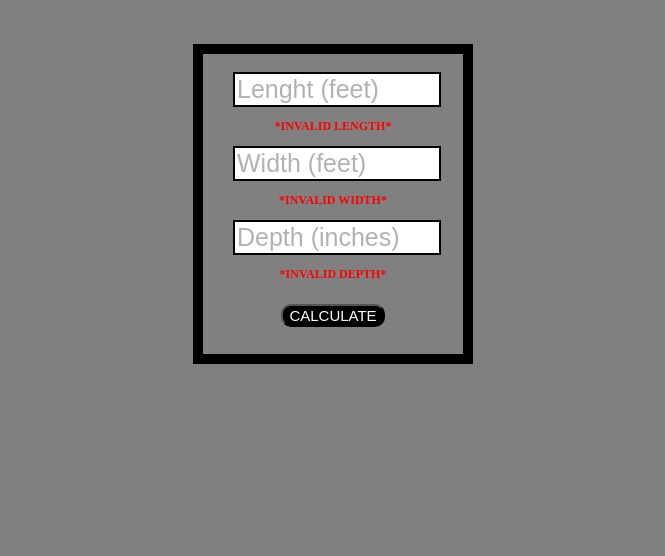
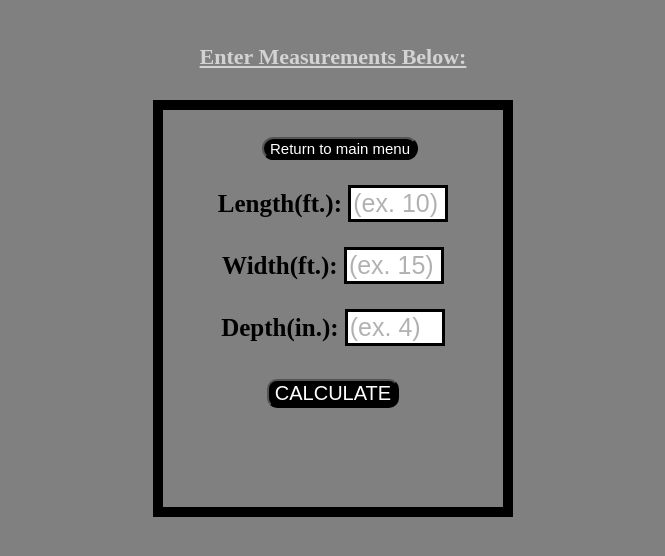
Before and after one commit to EmmanuelGR02/ConcretePriceWebsite, a plain HTML site: page calcYards.html in a window 1280 px wide. Shown: the part 148-704 px from the top of the page, without its empty margins (307-972 px from the left). Drawn offline with Linux system fonts and the light colour scheme.

Commit message:
yard calculator finished

```diff
--- /dev/null
+++ b/JScalcyards.js
@@ -0,0 +1,53 @@
+function yardsMain() {
+    // declare the measurements to variables
+    var length = document.getElementById("yardLength").value;
+    var width = document.getElementById("yardWidth").value;
+    var depth = document.getElementById("yardDepth").value;
+    var totalYards;
+
+
+    checkInvalidInput();
+    calculateYards();
+    if (totalYards >= 0) {
+        document.getElementById("totalYards").innerHTML = "Total yards: " + totalYards;
+        document.getElementById("resetButton").style.display="block";
+    } else {
+        document.getElementById("ifString").innerHTML = "**Do NOT enter letters or special characters**";
+        document.getElementById("resetButton").style.display="block";
+    }
+
+    // use the measurement entered to calculate the yards
+    function calculateYards() {
+        let inchesToFeet = depth/12;
+        let squaredFeet = length * width * inchesToFeet;
+        let tempYards = squaredFeet/27;
+        totalYards = Math.round(tempYards * 100.0) / 100.0;
+    }
+
+    //
+    function checkInvalidInput() {
+        if (length == "" && width == "" && depth == "") {
+            document.getElementById("invalidLength").style.display="block";
+            document.getElementById("invalidWidth").style.display="block";
+            document.getElementById("invalidDepth").style.display="block";
+        } else if (length == "" && width == "") {
+            document.getElementById("invalidLength").style.display="block";
+            document.getElementById("invalidWidth").style.display="block";
+        } else if (length == "" && depth == "") {
+            document.getElementById("invalidLength").style.display="block";
+            document.getElementById("invalidDepth").style.display="block";
+        } else if (width == "" && depth == "") {
+            document.getElementById("invalidWidth").style.display="block";
+            document.getElementById("invalidDepth").style.display="block";
+        } else if (length == "") {
+            document.getElementById("invalidLength").style.display="block";
+        } else if (width == "") {
+            document.getElementById("invalidWidth").style.display="block";
+        } else if (depth == "") {
+            document.getElementById("invalidDepth").style.display="block";
+        }
+
+    }
+
+
+}
--- a/calcYards.html
+++ b/calcYards.html
@@ -3,21 +3,26 @@
 
 <head>
     <link rel="stylesheet" href="yardsStyle.css">
+    <script src="./JScalcyards.js"></script>
 </head>
 
     <body>
 
         <h1 class="yardsTitle">Yard Calculator</h1>
-
+        <center><h3 style="color: lightgrey; font-size: 22px; text-decoration: underline;">Enter Measurements Below: </h3></center>
         <center><div class="infoBox">
-            <input id="yardLength" class="yardLength" type="text" placeholder="Lenght (feet)">
-            <p id="invalidLength" class="invalidLength">*INVALID LENGTH*</p>
-            <input id="yardWidth" class="yardWidth" type="text" placeholder="Width (feet)">
-            <p id="invalidWidth" class="invalidLength">*INVALID WIDTH*</p>
-            <input id="yardDepth" class="yardDepth" type="text" placeholder="Depth (inches)">
-            <p id="invalidWidth" class="invalidLength">*INVALID DEPTH*</p>
-            <button id="yardCalc" class="yardCalc">CALCULATE</button>
+            <button class="return" onclick="window.location.href='index.html'">Return to main menu</button>
+            <p style="font-size: 25px; font-weight: bolder;" >Length(ft.): <input id="yardLength" class="yardLength" type="text" placeholder="(ex. 10)"></p>
+            <p id="invalidLength" class="invalidMessage" style="display: none;">*INVALID LENGTH*</p>
+            <p style="font-size: 25px; font-weight: bolder;" >Width(ft.): <input id="yardWidth" class="yardWidth" type="text" placeholder="(ex. 15)"></p>
+            <p id="invalidWidth" class="invalidMessage" style="display: none;">*INVALID WIDTH*</p>
+            <p style="font-size: 25px; font-weight: bolder;" >Depth(in.): <input id="yardDepth" class="yardDepth" type="text" placeholder="(ex. 4)"></p>
+            <p id="invalidDepth" class="invalidMessage" style="display: none;">*INVALID DEPTH*</p>
+            <button id="yardCalc" class="yardCalc" onclick="yardsMain()">CALCULATE</button>
         </div></center>
+        <center><h1 id="totalYards"></h1></center>
+        <center><h3 id="ifString" style="font-weight: bolder; color: white;"></h2></center>
+        <center><button id="resetButton" class="resetButton" onclick="window.location.href='calcYards.html'">RESET</button></center>
 
     </body>
 </html>
--- a/yardsStyle.css
+++ b/yardsStyle.css
@@ -16,8 +16,8 @@ body {
     display: absolute;
     align-items: center;
     justify-content: center;
-    width: 200px;
-    height: 240px;
+    width: 280px;
+    height: 337px;
     border: 10px solid black;
     padding: 30px;
     margin: 30px;
@@ -26,33 +26,36 @@ body {
 /* Info text boxes alignments */
 .yardLength {
     font-size: 25px;
-    width: 200px;
+    width: 90px;
     margin-top: -95%;
     margin-left: 0%;
-    border: 2px solid black;
+    border: 3px solid black;
+    margin: 0px;
 }
 .yardWidth {
     font-size: 25px;
-    width: 200px;
+    width: 90px;
     margin-top: 0%;
     margin-left: 0%;
-    border: 2px solid black;
+    border: 3px solid black;
+    margin: 0px;
 }
 .yardDepth {
     font-size: 25px;
-    width: 200px;
+    width: 90px;
     margin-top: 0%;
     margin-left: 0%;
-    border: 2px solid black;
+    border: 3px solid black;
+    margin: 0px;
 }
 /* *****END***** */
 
 /* Calculate button */
 .yardCalc {
-    font-size: 15px;
+    font-size: 20px;
     color: white;
     background-color: black;
-    margin-top: 5%;
+    margin-top: 3%;
     border-radius: 10px;
     transition-duration: 0.5s;
 }
@@ -60,32 +63,48 @@ body {
     box-shadow: 0 12px 16px 0 rgba(0,0,0,0.7),0 17px 50px 0 rgba(0,0,0,0.7);
 }
 
+/* Reset Button */
+.resetButton {
+    color: white;
+    background-color: black;
+    font-size: 30px;
+    border-radius: 20px;
+    transition-duration: 0.5s;
+    display: none;
+}
+.resetButton:hover {
+    box-shadow: 0 12px 16px 0 rgba(0,0,0,0.7),0 17px 50px 0 white;
+}
+
+.return {
+    margin-top: -25%;
+    margin-left: 5%;
+    color: white;
+    background-color: black;
+    font-size: 15px;
+    border-radius: 20px;
+    transition-duration: 0.5s;
+}
+.return:hover {
+    box-shadow: 0 12px 15px 0 rgba(0,0,0,0.5),0 12px 10px 0 rgb(227, 62, 62);
+}
+
 /* invalid measurements and placeholder settings */
 .yardLength::placeholder {
     color: black;
     opacity: 0.3;
 }
-.invalidLength {
+.invalidMessage {
     font-size: 10px;
-    color: red;
+    color: lightsalmon;
 }
-
 .yardWidth::placeholder {
     color: black;
     opacity: 0.3;
 }
-.invalidLength {
-    font-size: 10px;
-    color: red;
-}
-
 .yardDepth::placeholder {
     color: black;
     opacity: 0.3;
 }
-.invalidLength {
-    font-weight: bolder;
-    font-size: 12px;
-    color:red;
-}
+
 /* *****END***** */
```
